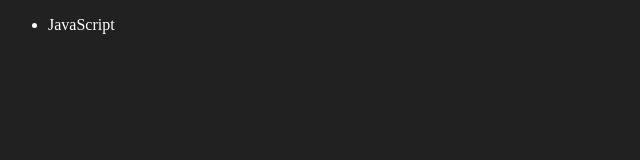
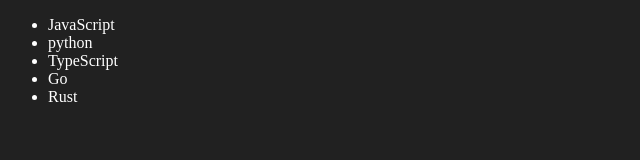
Before and after one commit to 35o7yasH/myJavaScript, a plain HTML site: page 06_dom/four.html in a window 1280 px wide. Shown: the whole page, without its empty margins (0-640 px from the left). Drawn offline with Linux system fonts and the light colour scheme.

Commit message:
i will be finishing it in the morning

```diff
--- a/06_dom/four.html
+++ b/06_dom/four.html
@@ -11,8 +11,22 @@
     </ul>
 </body>
 <script>
-    function addLanguage(langName) {
-        document.createElement('li')
+    function addLanguage(langName){
+        const li = document.createElement('li')
+        li.innerHTML = `${langName}`
+        document.querySelector('.language').
+        appendChild(li)
     }
+    addLanguage('python')
+    addLanguage('TypeScript')
+
+
+    function addLangName(langName){
+        const li = document.createElement('li')
+        li.append(document.createTextNode(langName))
+        document.querySelector('.language').appendChild(li)
+    }
+    addLangName('Go')
+    addLangName('Rust')
 </script>
 </html>
```
